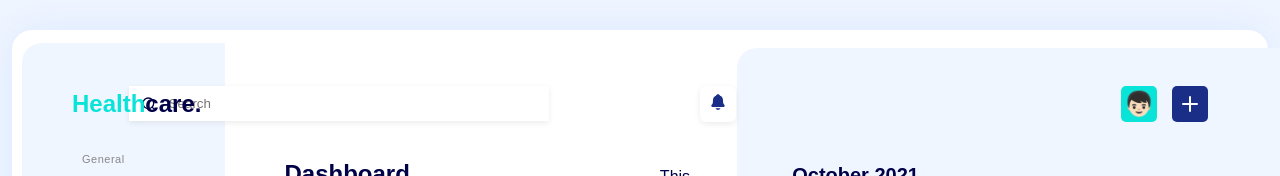
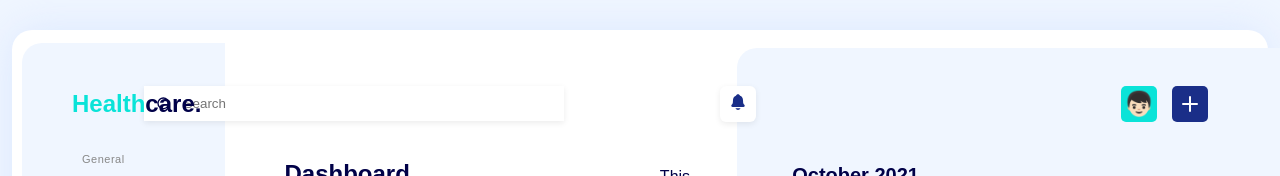
Before and after one commit to irfanzmohammed/Healthcare-Dashboard, a React (Vite) app: page / in a window 1280 px wide. Shown: the top 176 px of the page. Built offline with nearby package versions, Linux system fonts and the light colour scheme.

Commit message:
Initial dashboard setup

```diff
--- a/src/App.css
+++ b/src/App.css
@@ -41,7 +41,7 @@ body {
   position: relative;
   flex: 1;
   max-width: 335px;
-  margin-left: -730px;
+  margin-left: -700px;
 }
 
 .search-box input {
@@ -75,7 +75,7 @@ body {
   width: 36px;
   height: 36px;
   box-shadow: 0 2px 6px rgba(0, 0, 0, 0.08);
-   left:700px;
+   left:720px;
 }
 
 .bell-icon{
```
